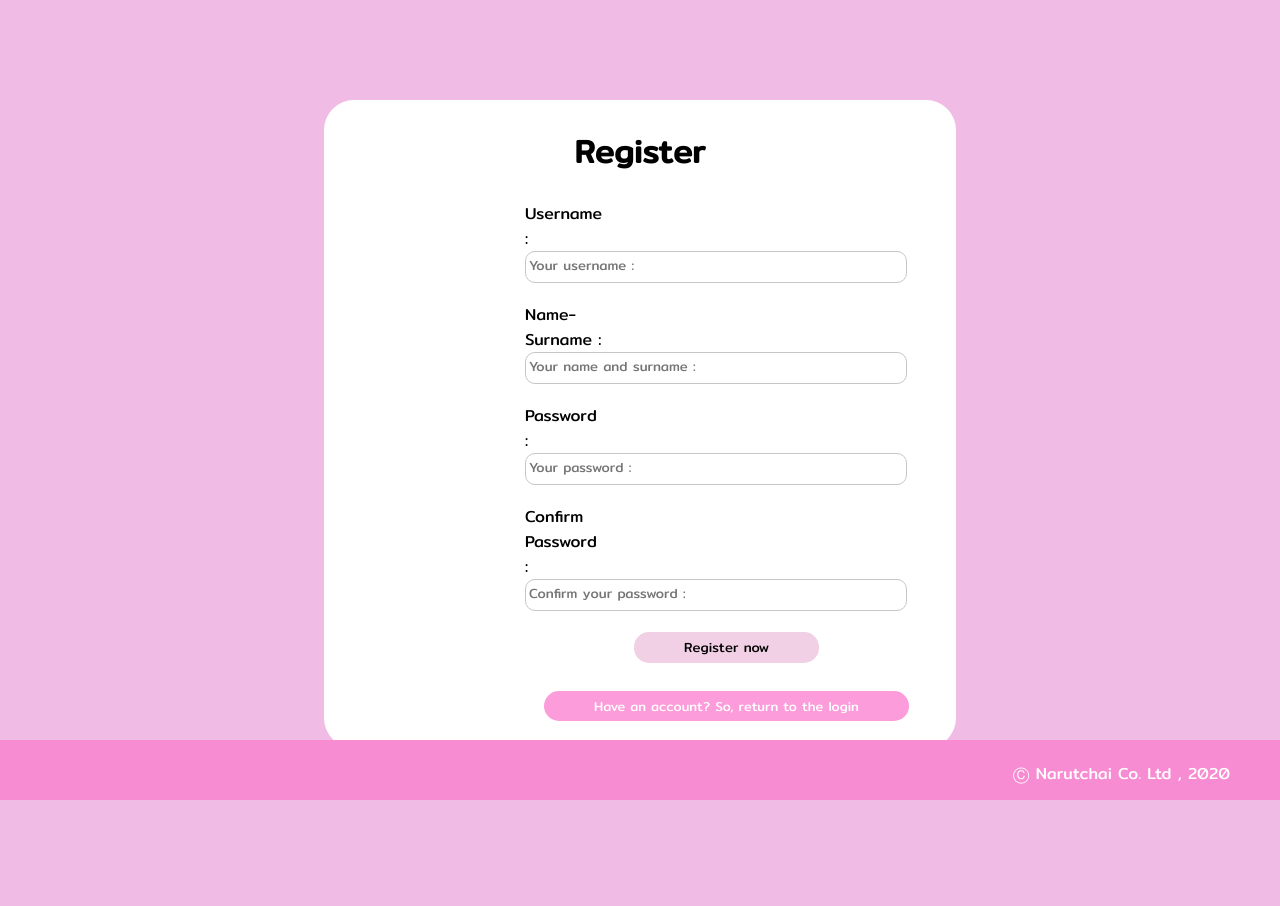
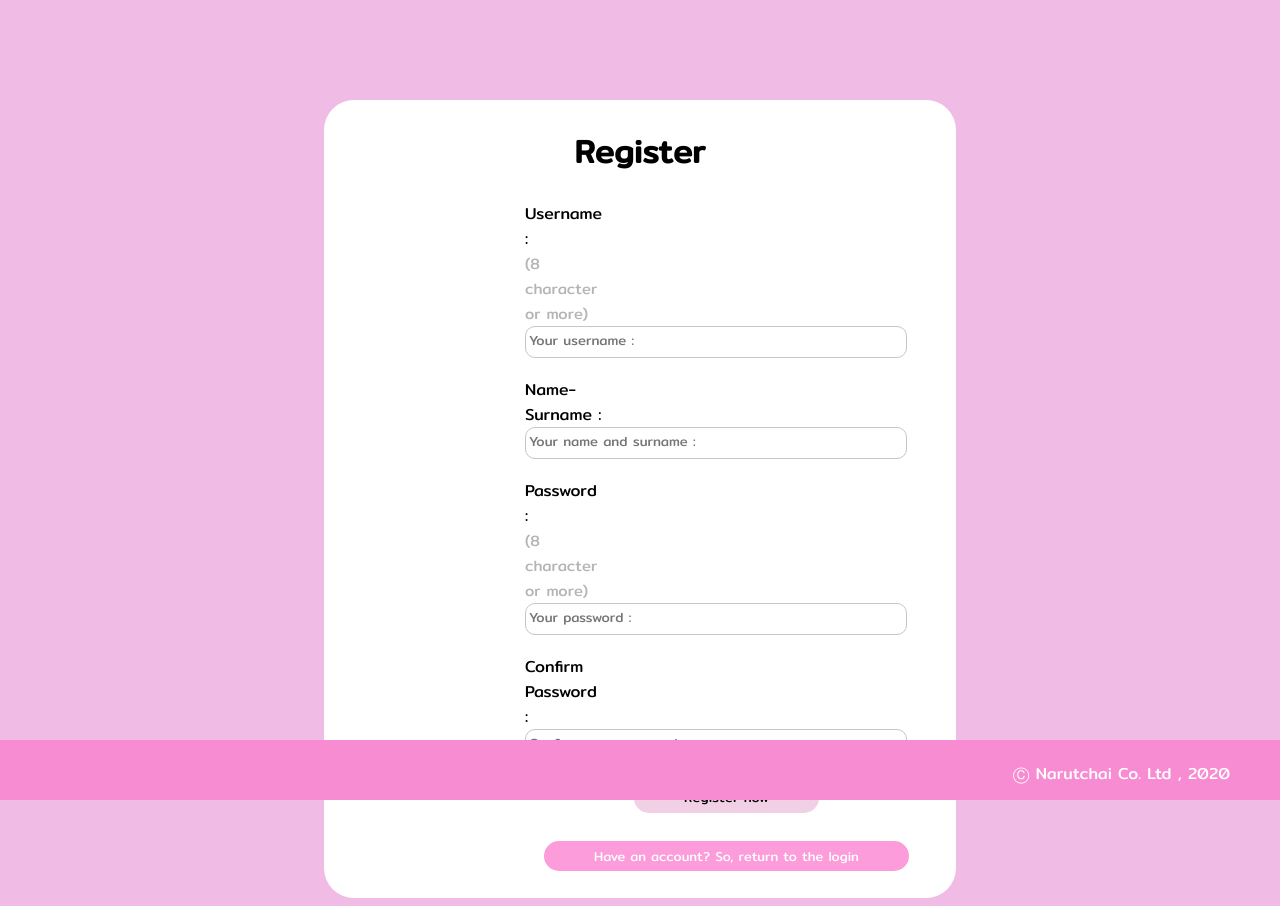
Before and after one commit to rubydiao/projectphp, a PHP site: page /main/member.html in a window 1280 px wide. Before the commit the page ends 800 px from the top, so only its background shows below. Run offline with PHP 8.4, Linux system fonts and the light colour scheme.

Commit message:
Updated Lasted

```diff
--- a/main/member.html
+++ b/main/member.html
@@ -104,6 +104,10 @@
       margin-right: 50px;
       position: relative;
     }
+    .gray{
+      font-size: 15px;
+      color: #0606064d;
+    }
   </style>
 </head>
 
@@ -116,6 +120,8 @@
       <div class="form-group">
         <label for="exampleInputEmail1">Username :</label>
         <br>
+        <span class="gray">(8 character or more)</span>
+        <br>
         <input type="text" minlength="8" class="form-control" name="username" placeholder="Your username :" required />
       </div>
       <div class="form-group">
@@ -125,6 +131,8 @@
       </div>
       <div class="form-group">
         <label for="exampleInputPassword1">Password :</label>
+        <br>
+        <span class="gray">(8 character or more)</span>
         <br>
         <input type="password" minlength="8" class="form-control" name="password" placeholder="Your password :" required />
       </div>
```
Also changed, not shown: addlist.php (+8 -2 lines), fix.php (+7 -1 lines).
